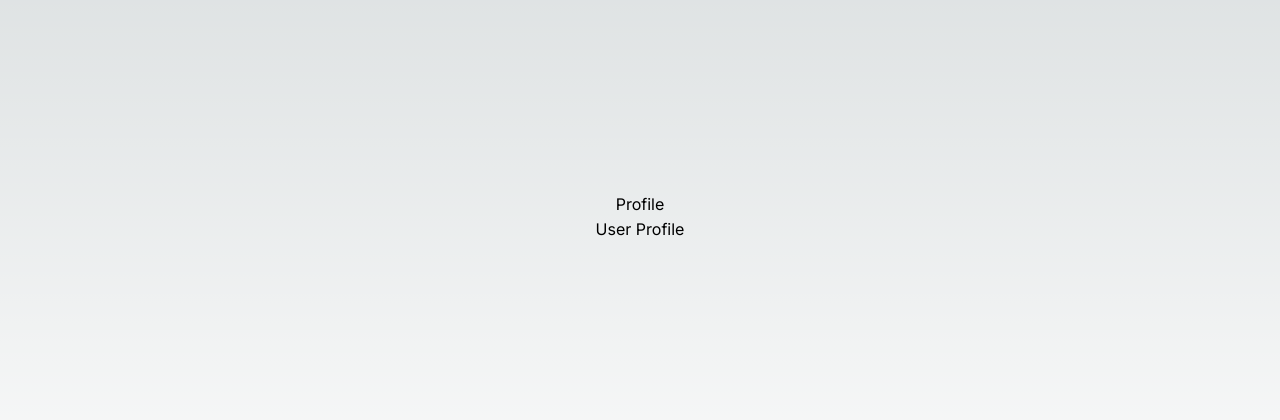
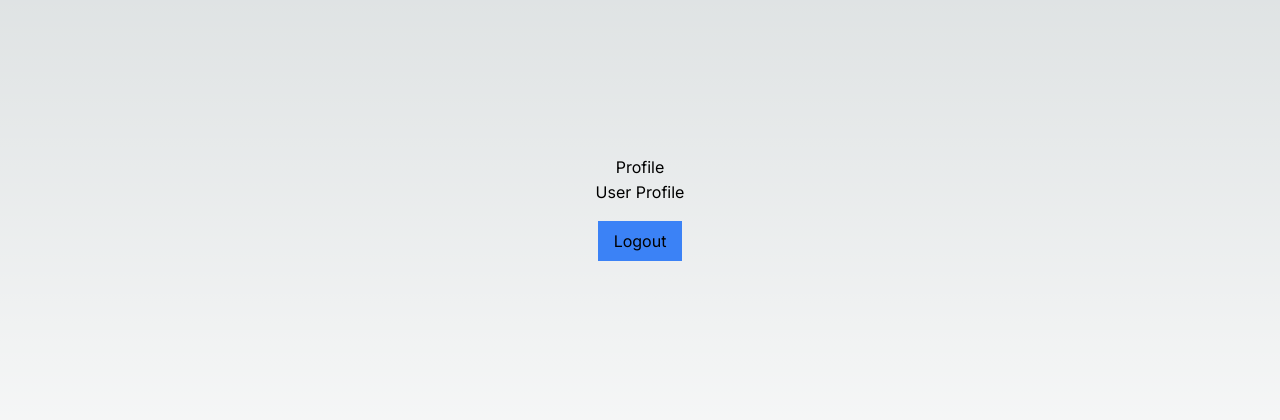
Before and after one commit to ayushrastogi689/FullStack-Nextjs-Authentication, a Next.js app in the folder authentication/: page /profile in a window 1280 px wide. Shown: the part 184-604 px from the top of the page. Built offline with nearby package versions, Linux system fonts and the light colour scheme.

Commit message:
Feature - Updated profile page and added a functional logout button

```diff
--- a/authentication/src/app/profile/page.tsx
+++ b/authentication/src/app/profile/page.tsx
@@ -1,11 +1,30 @@
+"use client"
+
 import React from 'react'
+import Link from 'next/link'
+import { useRouter } from 'next/navigation';
+import axios from "axios";
+import { Toast } from 'react-hot-toast';
 
 export default function ProfilePage() {
+    const router = useRouter();
+
+    const logout = () => {
+        try {
+            axios.get("/api/users/logout")
+            console.log("User logged out successfully")
+            router.push("/login")
+        } catch (error: any) {
+            console.log(error.message);
+        }
+    }
     return (
         <div className='flex flex-col items-center justify-center min-h-screen py-2 '>
             <h1>Profile</h1>
             <hr />
             <p>User Profile</p>
+            <hr />
+            <button onClick={logout} className='p-4 m-4 bg-blue-500 hover:bg-blue-700 justify-center py-2'>Logout</button>
         </div>
     )
 }
```
